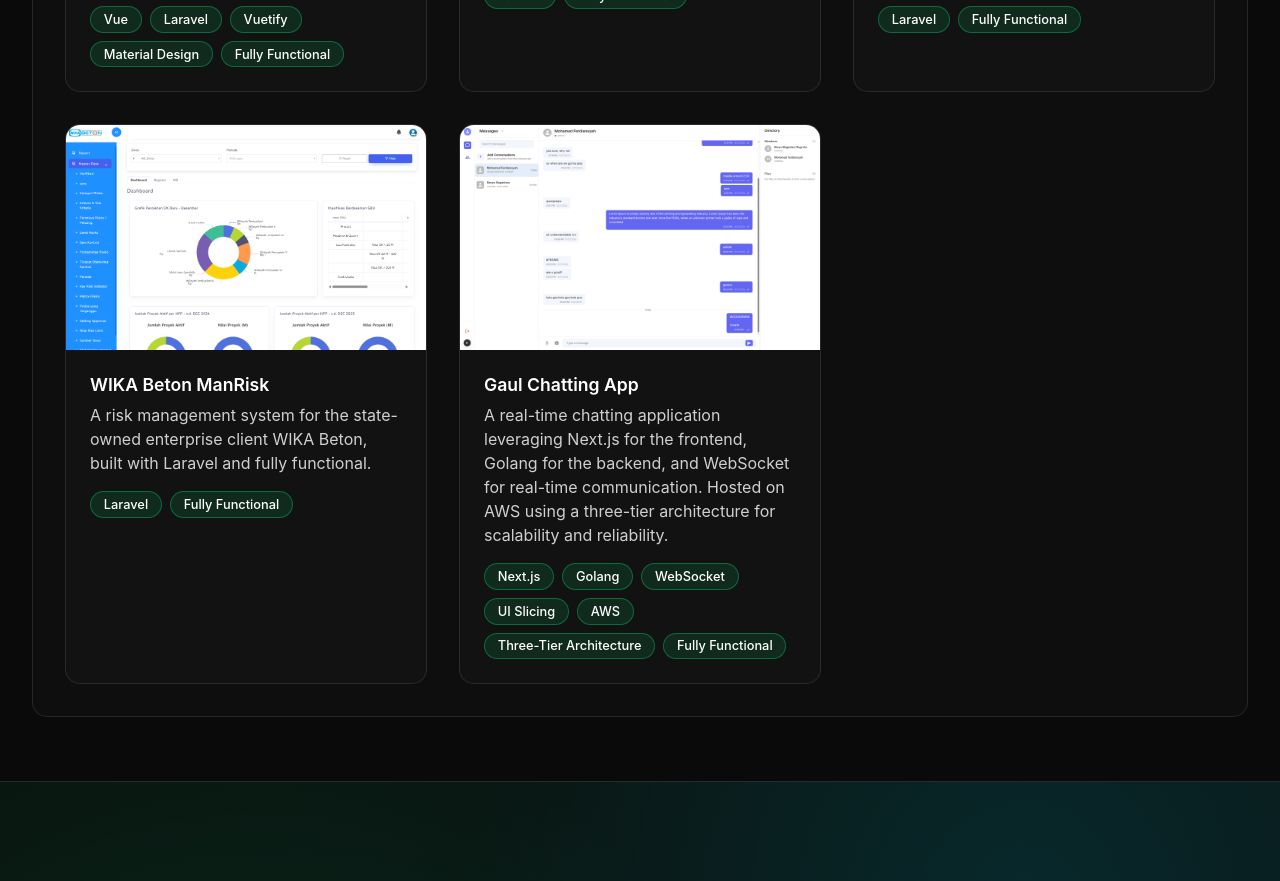
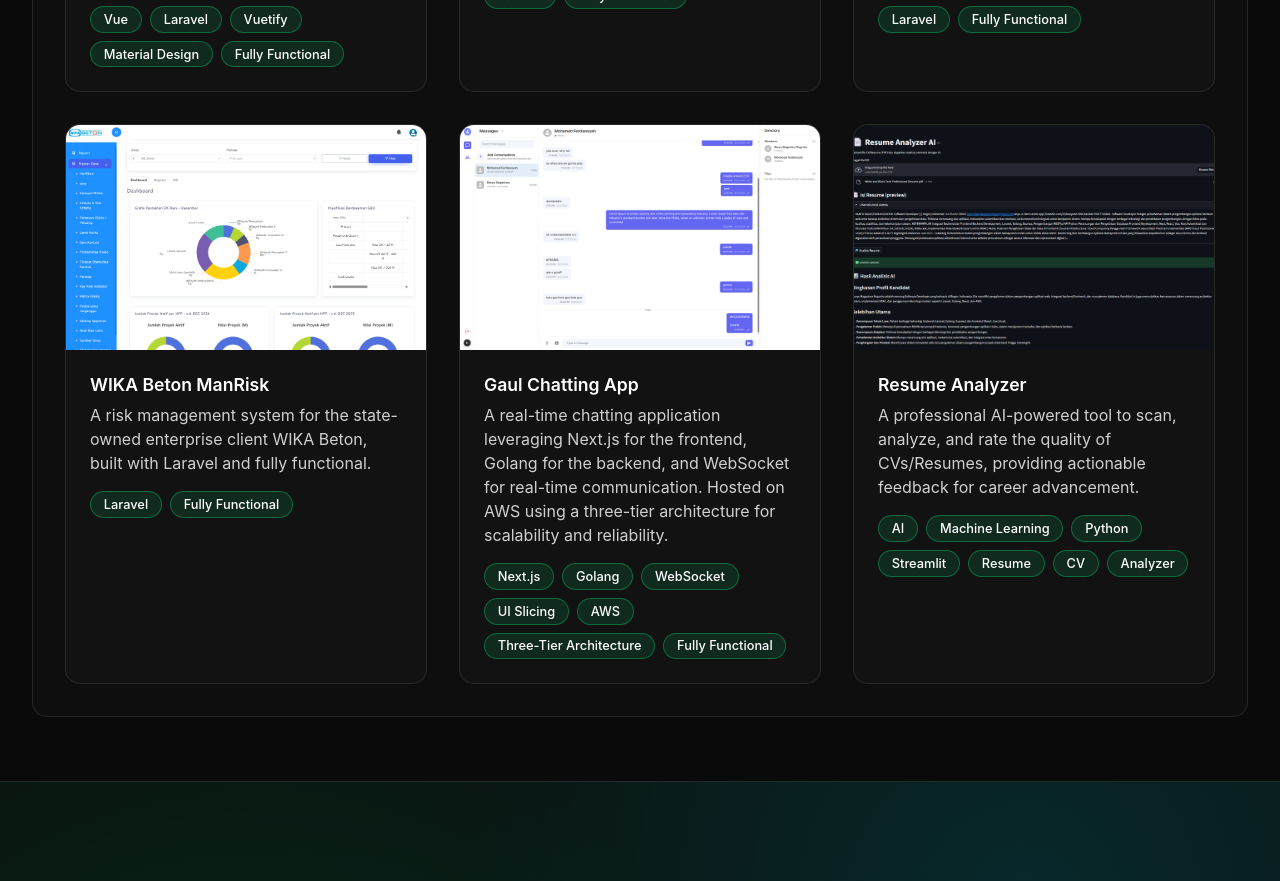
Before and after one commit to banyubn/anyu-is-here, a Vue app: page /programming in a window 1280 px wide. Shown: the part 3560-4441 px from the top of the page. Built offline with nearby package versions, Linux system fonts and the light colour scheme.

Commit message:
add: added more project

```diff
--- a/src/constants/programming.js
+++ b/src/constants/programming.js
@@ -201,4 +201,11 @@
     tech: ['Next.js', 'Golang', 'WebSocket', 'UI Slicing', 'AWS', 'Three-Tier Architecture', 'Fully Functional'],
     image: new URL('../assets/programming/gaul-chatting-app.png', import.meta.url).href,
   },
+  {
+    id: 12,
+    name: 'Resume Analyzer',
+    description: 'A professional AI-powered tool to scan, analyze, and rate the quality of CVs/Resumes, providing actionable feedback for career advancement.',
+    tech: ['AI', 'Machine Learning', 'Python', 'Streamlit', 'Resume', 'CV', 'Analyzer'],
+    image: new URL('../assets/programming/resume-analyzer.png', import.meta.url).href,
+  },
 ]
```
Also changed, not shown: src/assets/programming/resume-analyzer.png (added).
